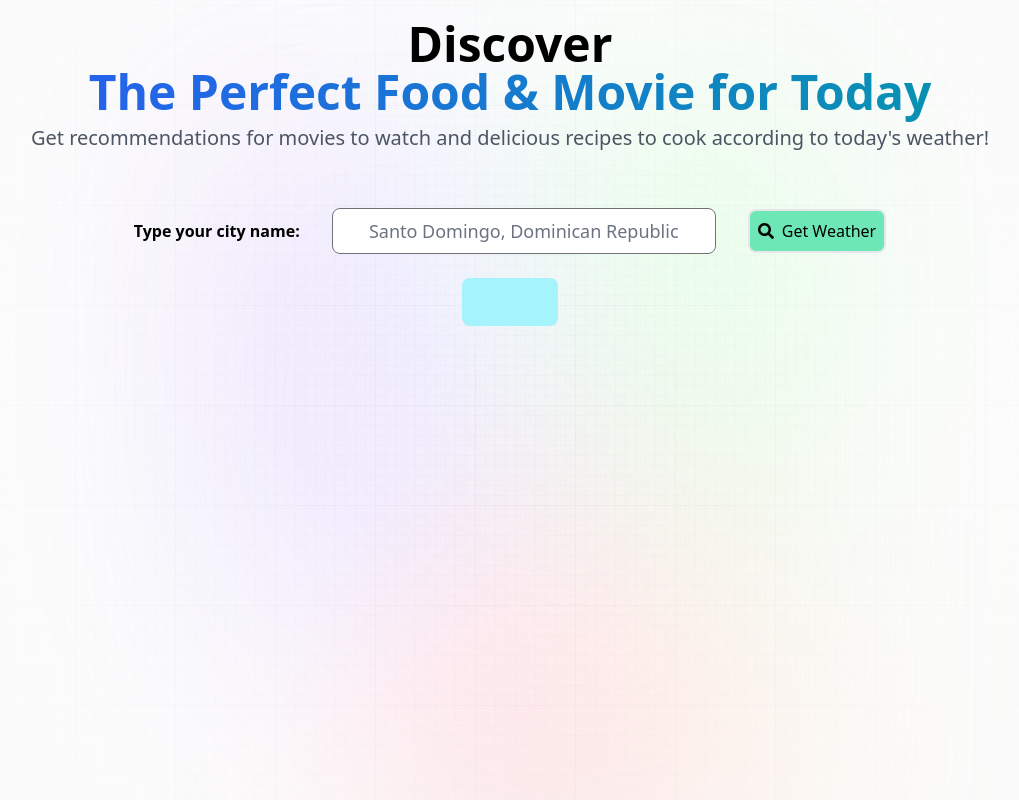
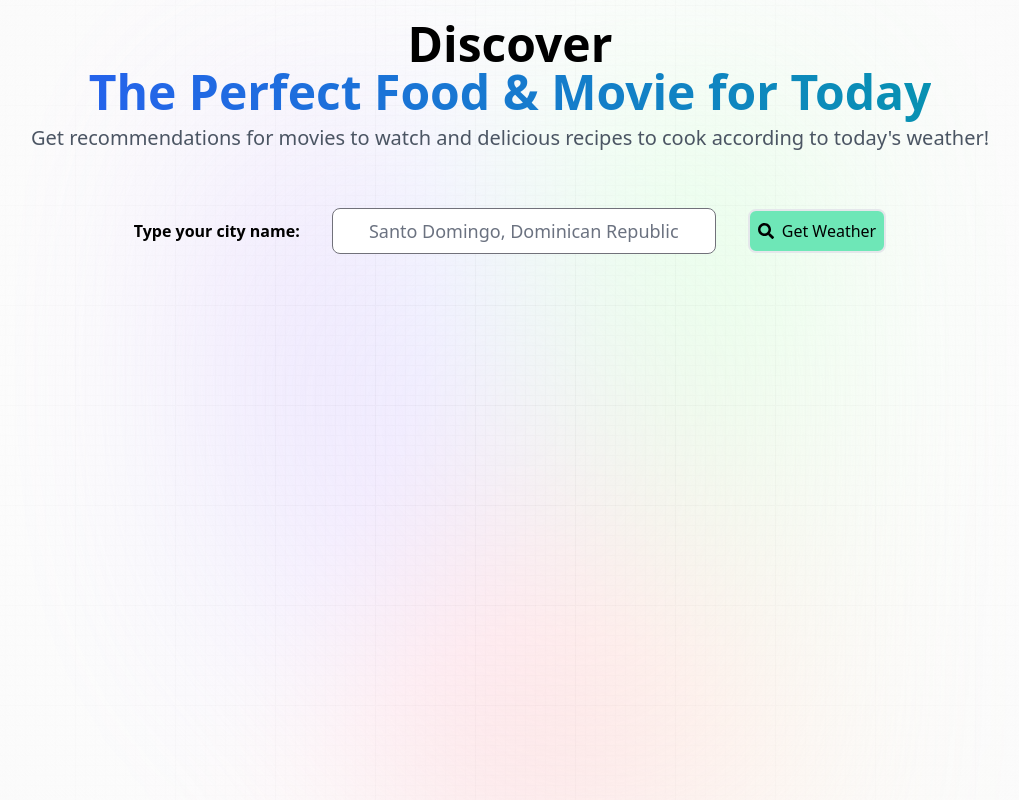
Before and after one commit to cort0038/next-js-app-api, a Next.js app: page / in a window 1280 px wide. Shown: the whole page, without its empty margins (130-1149 px from the left). Built offline with nearby package versions, Linux system fonts and the light colour scheme.

Commit message:
removed unused components

```diff
--- a/app/page.js
+++ b/app/page.js
@@ -1,21 +1,11 @@
-"use client"
 import Masthead from "@Components/Masthead"
 import SearchBar from "@Components/SearchBar"
-import WeatherCard from "@Components/WeatherCard"
-import {useState} from "react"
 
 export default function Home() {
-	const [data, setData] = useState({})
-
-	const handleSearch = data => {
-		setData(data)
-	}
-
 	return (
 		<div>
 			<Masthead />
-			<SearchBar onSearch={handleSearch} />
-			<WeatherCard data={data} />
+			<SearchBar />
 		</div>
 	)
 }
```
